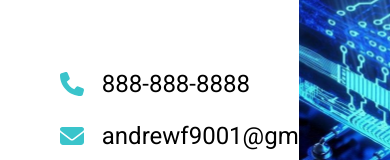
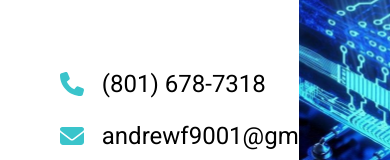
Before and after one commit to Andrewf9001/arf-react-portfolio, a React (Create React App) app: page /contact in a window 390 px wide. Shown: the part 310-470 px from the top of the page. Built offline with nearby package versions, Linux system fonts and the light colour scheme; no server answers; the database is empty.

Commit message:
updated phone number

```diff
--- a/src/components/pages/Contact.jsx
+++ b/src/components/pages/Contact.jsx
@@ -6,7 +6,7 @@ const Contact = () => {
       <div className="left-column">
         <div className="row-wrapper">
           <FontAwesomeIcon icon="fa-solid fa-phone" />
-          <div>888-888-8888</div>
+          <div>(801) 678-7318</div>
         </div>
 
         <div className="row-wrapper">
```
